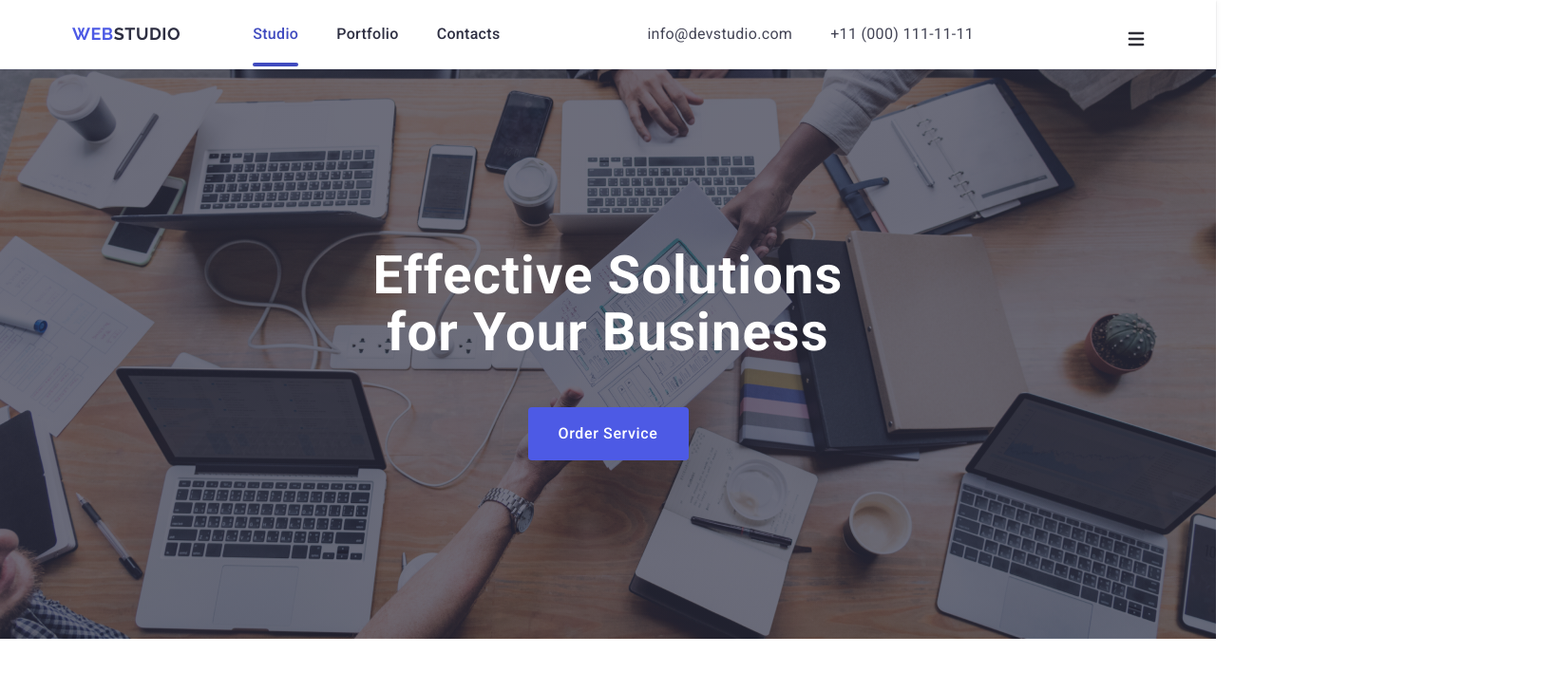
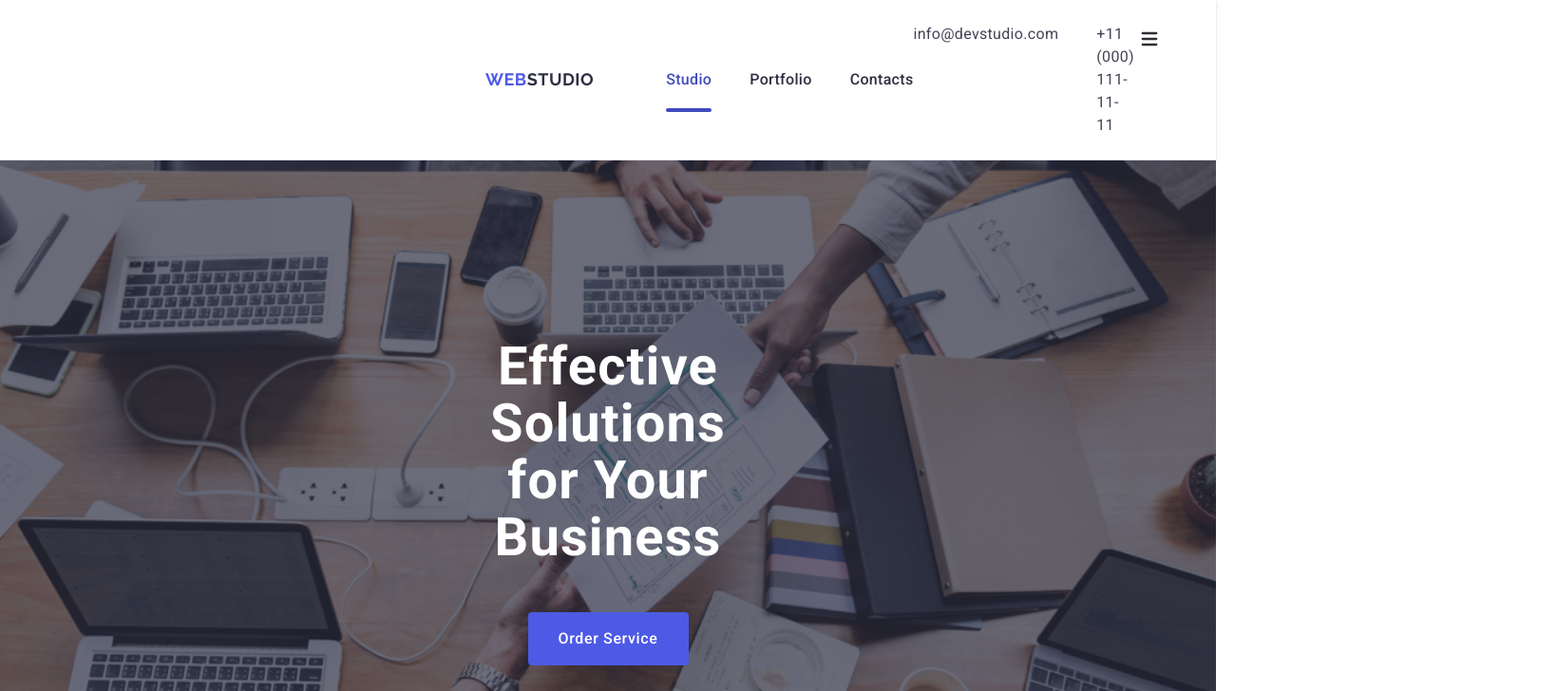
Before and after one commit to iwhore/goit-markup-hw-06, a plain HTML site: page index.html in a window 1280 px wide. Shown: the top 728 px of the page at 95% size, 1639 px wide, since content can reach past the window. Drawn offline with nearby package versions, Linux system fonts and the light colour scheme.

Commit message:
Update style.css

```diff
--- a/css/style.css
+++ b/css/style.css
@@ -2,6 +2,7 @@ body{
     font-family: 'Roboto', sans-serif;
     color: #434455;
     background-color: #FFFFFF;
+    margin: 0;
 }
 
 *, ::after, ::before {
@@ -16,6 +17,10 @@ img {
     display: block;
     max-width: 100%;
     height: auto;
+}
+
+nav, footer, header, aside {
+    display: block;
 }
 
 *,
@@ -98,6 +103,30 @@ button {
 menu{
     color: #404bbf;
     transition: color 250ms cubic-bezier(0.4, 0, 0.2, 1);
+    list-style: none;
+    padding: 0;
+    display: none;
+}
+
+.container {
+    margin: 0 auto;
+    max-width: 288px;
+    padding-left: 16px;
+    padding-right: 16px;
+}
+
+@media screen and (min-width: 480px){
+    .container {
+        margin-left: auto;
+        margin-right: auto;
+    }
+}
+
+
+@media screen and (min-width: 720px) {
+    .menu {
+      display: flex;
+    }
 }
 
 .navigation-studio-after{
@@ -122,7 +151,10 @@ menu{
 .headinfo{
     display: flex;
     justify-content: space-between;
+    padding-top: 16px;
+    padding-bottom: 16px;
 }
+
 
 .visually-hidden {
     position: absolute;
@@ -258,6 +290,7 @@ menu{
 address{
     font-style: normal;
 }
+
 .adress{
     line-height: 1.5;
     letter-spacing: 0.02em;
@@ -309,7 +342,7 @@ address{
    /* Стиль для кнопки при наведенні */
 .button:hover,
 .button:focus {
-     background-color: #404BBF;
+    background-color: #404BBF;
 }
 
 .second{
```
